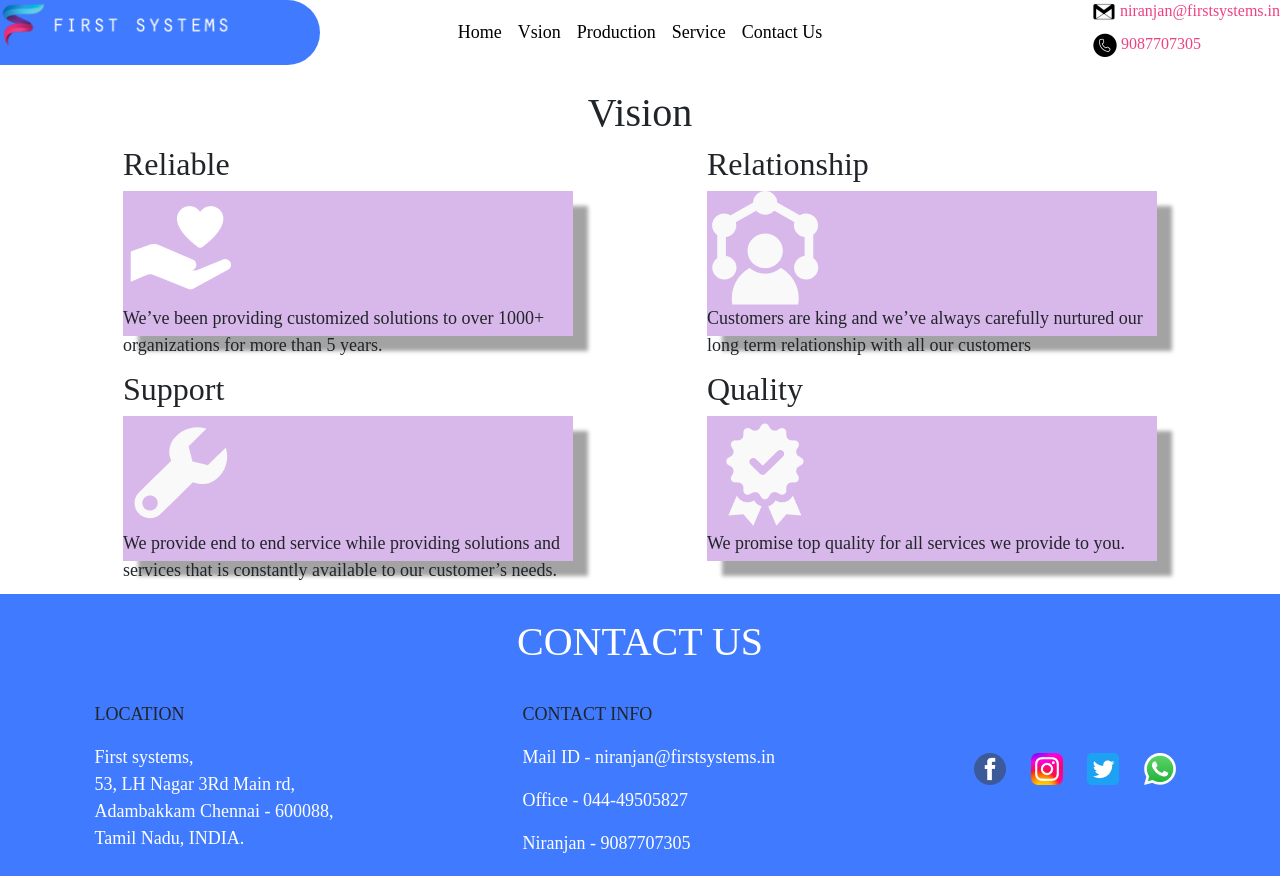
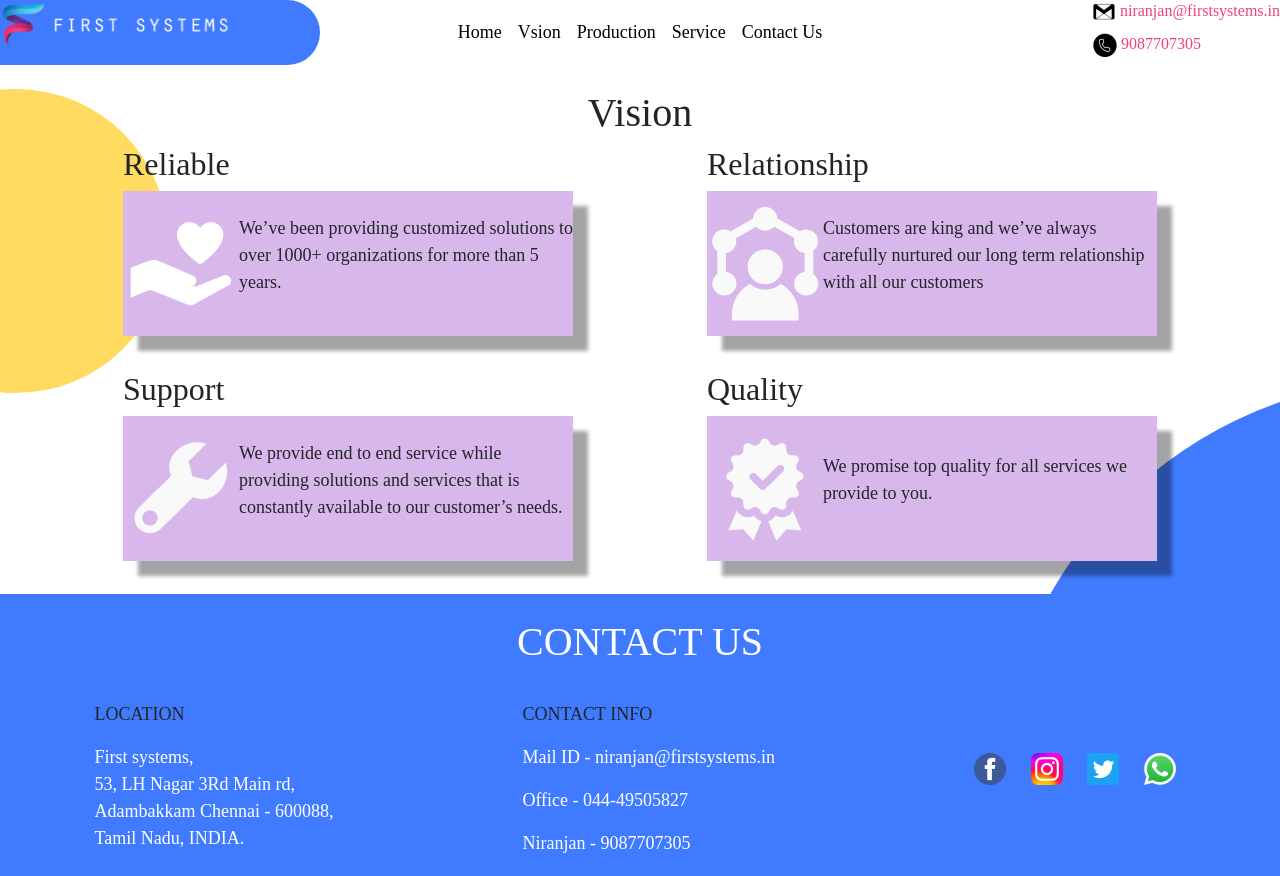
Before and after one commit to ManiGymnast/project1, a website with bundled scripts: page index.html in a window 1280 px wide. Shown: the top 876 px of the page. Built offline with nearby package versions, Linux system fonts and the light colour scheme.

Commit message:
background added

```diff
--- a/index.html
+++ b/index.html
@@ -40,7 +40,7 @@
 
 
 
-  <div id="vision">
+  <div class="vision">
     <div class="vision_s1">
       <div class="text">
         <h1>Vision</h1>
@@ -51,17 +51,12 @@
             <h2>Reliable</h2>
           </div>
           <div class="vision__content text">
-
-            <img src="./public/image/Trust.png" alt="trustlogo">
+              <img src="./public/image/Trust.png" alt="trustlogo">
             <p>We’ve been providing
               customized solutions to over
               1000+ organizations for
               more than 5 years.</p>
           </div>
-
-
-
-
         </div>
         <div class="box">
           <div class="vision__heading text">
@@ -100,6 +95,11 @@
       </div>
     </div>
 
+
+<div></div>
+<div></div>
+<div></div>
+<div></div>
 
 
   </div>
--- a/public/main.css
+++ b/public/main.css
@@ -70,7 +70,10 @@ li{
     display: flex;
     flex-direction: column;
   }
-
+  .vision{
+    background-image:url(./image/BK\ eclipse.svg);
+    background-repeat: no-repeat;
+  }
 
 
   .vision_s1{
@@ -92,5 +95,6 @@ li{
       height: 145px;
     background-color: #D8B8EB;
      box-shadow: 15px 15px 4px 0px #0000005C;
-
+     display: flex;
+     align-items: center;
     }
```
